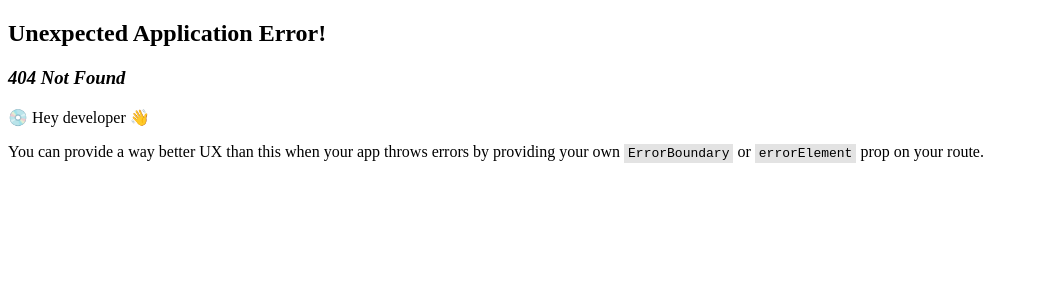
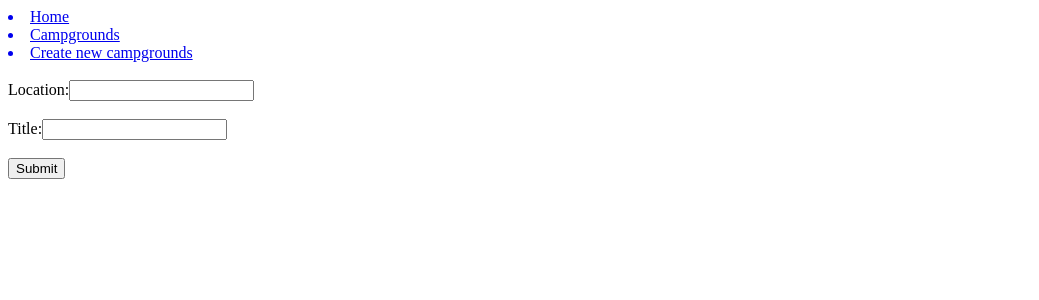
Before and after one commit to anant-365/YelpCamp, a React (Vite) app in the folder Frontend/yelpcamp-campground/: page /newcampground in a window 1280 px wide. Before the commit this address had no page. Shown: the top 300 px of the page, without its empty margins (0-1039 px from the left). Built offline with nearby package versions, Linux system fonts and the light colour scheme; no server answers.

Commit message:
Created new Camp route
Created a new campground route consisting a form which creates new campgrounds.

```diff
--- a/Frontend/yelpcamp-campground/src/Components/Navbar.jsx
+++ b/Frontend/yelpcamp-campground/src/Components/Navbar.jsx
@@ -7,6 +7,7 @@ const Navbar = () => {
       <nav>
       <NavLink to='home'><li>Home</li></NavLink>
         <NavLink to='campgroundlist'><li>Campgrounds</li></NavLink>
+        <NavLink to='newcampground'><li> Create new campgrounds</li></NavLink>
       </nav>
     </div>
   )
--- /dev/null
+++ b/Frontend/yelpcamp-campground/src/Components/NewCampground.jsx
@@ -0,0 +1,34 @@
+import React, { useState } from 'react'
+import { useContext } from 'react'
+import { counterContext } from '../Context/Context'
+
+const NewCampground = () => {
+    const [newCamp, setNewCamp] = useState({location:'',title:'', _id:''})
+    const campDetail = useContext(counterContext)
+    const handleChange = (evt)=>{
+        setNewCamp((prev)=>{
+            let changedProperty = evt.target.name
+            let changedValue = evt.target.value
+            prev[changedProperty] = changedValue
+            return {...prev}
+        })
+    }
+    const handleSubmit = ()=>{
+        campDetail.setCampData((prev)=>{
+            return [...prev, newCamp]
+        })
+        console.log('form submitted')
+    }
+  return (
+    <>
+    <br/>
+    <label htmlFor='location'>Location:</label>
+    <input onChange={handleChange} type='text' name='location' id='location' value={newCamp.location}/><br/><br/>
+    <label htmlFor='title'>Title:</label>
+    <input onChange={handleChange} type='text' name='title' id='title' value={newCamp.title}/><br/><br/>
+    <button onClick={handleSubmit}>Submit</button>
+    </>
+  )
+}
+
+export default NewCampground
--- a/Frontend/yelpcamp-campground/src/Components/Show.jsx
+++ b/Frontend/yelpcamp-campground/src/Components/Show.jsx
@@ -6,7 +6,6 @@ import { counterContext } from '../Context/Context';
 const Show = () => {
   let { campId } = useParams();
   const campDetail = useContext(counterContext)
-  console.log(campDetail.campData)
   let selectedCamp = campDetail.campData.find(data => data._id === campId.slice(1,campId.length))
   return (
     <>
--- a/Frontend/yelpcamp-campground/src/main.jsx
+++ b/Frontend/yelpcamp-campground/src/main.jsx
@@ -7,11 +7,13 @@ import App  from './App.jsx'
 import './index.css'
 import Show from './Components/Show.jsx';
 import { counterContext } from './Context/Context.js';
+import NewCampground from './Components/NewCampground.jsx';
 
 const router = createBrowserRouter(
   createRoutesFromElements(
     <Route path='/' element={<App/>}>
       <Route path='home' element={<Home/>}/>
+      <Route path='newcampground' element={<NewCampground/>}/>
       <Route path='campgroundlist'>
         <Route index element={<Campgrounds/>}/>
         <Route path='showCamp/:campId' element={<Show/>}/>
```
